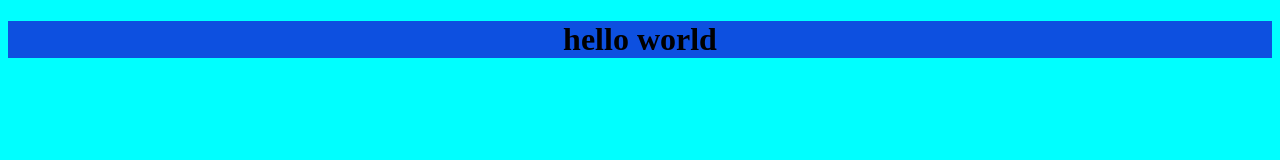
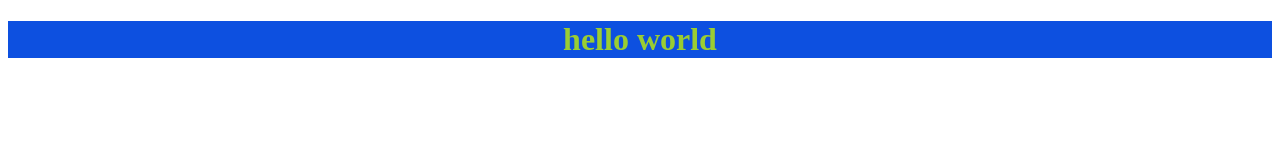
Before and after one commit to yoangelzurita/prueba-vs-code, a plain HTML site: page index.html in a window 1280 px wide. Drawn offline with Linux system fonts and the light colour scheme.

Commit message:
color de letras

```diff
--- a/styles.css
+++ b/styles.css
@@ -1,5 +1,5 @@
 body{
-    background-color: aqua;
+    color: yellowgreen;
 }
 .titulo{
     text-align: center;
```
